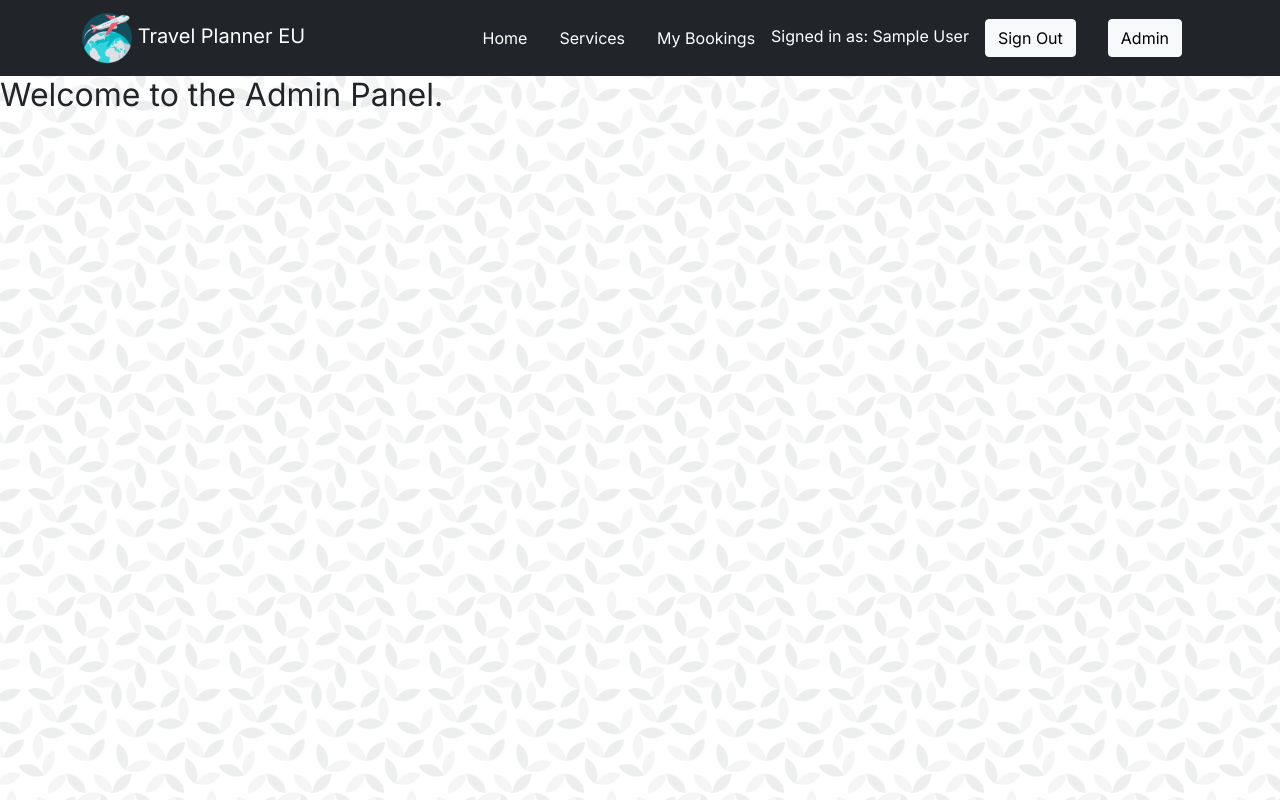
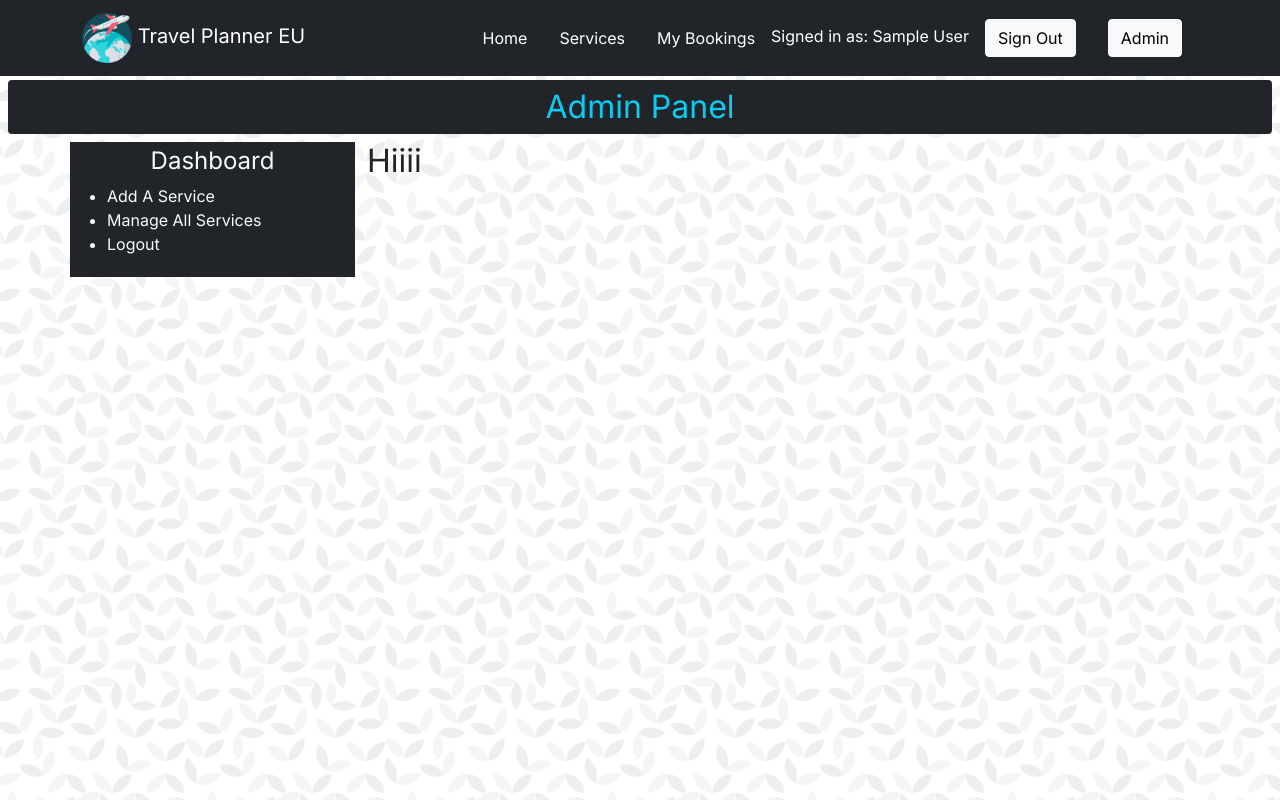
Before and after one commit to Psyche47/Travel-Planner-EU-Client, a React (Create React App) app: page /admin in a window 1280 px wide. Built offline with nearby package versions, Linux system fonts and the light colour scheme; no server answers; sample sign-in values are in the browser's storage.

Commit message:
Implementing Admin Panel

```diff
--- a/src/Pages/Admin/Admin.js
+++ b/src/Pages/Admin/Admin.js
@@ -1,9 +1,28 @@
 import React from "react";
+import { Col, Container, Row } from "react-bootstrap";
 
 const Admin = () => {
   return (
     <div>
-      <h2>Welcome to the Admin Panel.</h2>
+      <h2 className="text-info text-center mt-1 bg-dark rounded mx-2 p-2">
+        Admin Panel
+      </h2>
+
+      <Container>
+        <Row>
+          <Col className="border border-dark p-1 bg-dark" lg={3} md={3} sm={12}>
+            <h4 className="text-center text-light">Dashboard</h4>
+            <ul className="text-light">
+              <li>Add A Service</li>
+              <li>Manage All Services</li>
+              <li>Logout</li>
+            </ul>
+          </Col>
+          <Col lg={9} md={9} sm={12}>
+            <h2>Hiiii</h2>
+          </Col>
+        </Row>
+      </Container>
     </div>
   );
 };
--- a/src/Pages/Login/Login.js
+++ b/src/Pages/Login/Login.js
@@ -18,7 +18,7 @@
   } = useAuth();
 
   const location = useLocation();
-  const navigate = useHistory();
+  const history = useHistory();
   const redirect_uri = location.state?.from || "/home";
   const [isLoading, setIsLoading] = useState(true);
 
@@ -27,7 +27,7 @@
       .then((result) => {
         const user = result.user;
         setUser(user);
-        navigate(redirect_uri);
+        history.push(redirect_uri);
       })
       .catch((err) => {
         const errorMessage = err.message;
@@ -43,7 +43,7 @@
     signInWithEmail()
       .then((result) => {
         setUser(result.user);
-        navigate(redirect_uri);
+        history.push(redirect_uri);
       })
       .catch((err) => {
         const errorMessage = "Invalid Email or Password, please try again.";
--- a/src/Pages/Register/Register.js
+++ b/src/Pages/Register/Register.js
@@ -15,7 +15,7 @@
 import useAuth from "../../Hooks/useAuth";
 
 const SignUp = () => {
-  const navigate = useHistory();
+  const history = useHistory();
   const {
     getEmail,
     getPassword,
@@ -38,7 +38,7 @@
             signUpWithEmail()
               .then((result) => {
                 alert("User has been Created!");
-                navigate("/home");
+                history.push("/home");
                 setUserName();
               })
               .catch((err) => {
```
